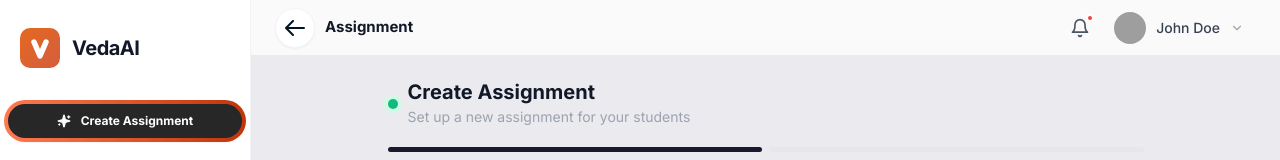
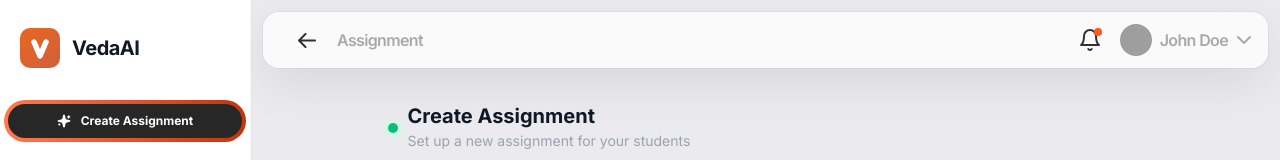
Before and after one commit to NitinSingh07/VedaAI, a Next.js app in the folder frontend/: page /create in a window 1280 px wide. Shown: the top 160 px of the page. Built offline with nearby package versions, Linux system fonts and the light colour scheme; no server answers; grey boxes are pictures that could not be loaded.

Commit message:
topbar changes

```diff
--- a/frontend/src/app/assignments/page.tsx
+++ b/frontend/src/app/assignments/page.tsx
@@ -65,7 +65,7 @@ export default function AssignmentsPage() {
       <div className="ml-[251px] flex-1 flex flex-col min-h-screen">
         <Topbar title="Assignment" showBack />
 
-        <main className="flex-1 pt-14 pb-24">
+        <main className="flex-1 pt-20 pb-24">
           {loading ? (
             <div className="flex items-center justify-center py-32">
               <Loader2 className="w-6 h-6 text-gray-400 animate-spin" />
--- a/frontend/src/app/create/page.tsx
+++ b/frontend/src/app/create/page.tsx
@@ -187,7 +187,7 @@ export default function CreateAssessmentPage() {
       <div className="ml-[251px] flex-1 flex flex-col min-h-screen">
         <Topbar title="Assignment" showBack />
 
-        <main className="flex-1 pt-14 pb-12 bg-[#EAEAEF]">
+        <main className="flex-1 pt-20 pb-12 bg-[#EAEAEF]">
           <div className="max-w-[820px] mx-auto px-8">
             {/* Page header */}
             <div className="pt-6 pb-4">
--- a/frontend/src/app/history/page.tsx
+++ b/frontend/src/app/history/page.tsx
@@ -58,7 +58,7 @@ export default function HistoryPage() {
       <div className="ml-[304px] flex-1 flex flex-col">
         <Topbar title="History" />
 
-      <main className="flex-1 pt-14 p-8">
+      <main className="flex-1 pt-20 p-8">
         <div className="mb-6 flex items-center justify-between">
           <div>
             <h1 className="text-2xl font-bold text-gray-900">Assessment History</h1>
--- a/frontend/src/app/result/[assignmentId]/page.tsx
+++ b/frontend/src/app/result/[assignmentId]/page.tsx
@@ -134,7 +134,7 @@ export default function ResultPage() {
       <Sidebar />
       <div className="ml-[304px] flex-1 flex flex-col">
         <Topbar title="Create New" showBack />
-        <main className="flex-1 pt-14 flex items-center justify-center">
+        <main className="flex-1 pt-20 flex items-center justify-center">
           <div className="text-center space-y-3">
             <Loader2 className="w-8 h-8 text-[#E8472A] animate-spin mx-auto" />
             <p className="text-sm text-gray-500">Loading question paper...</p>
@@ -150,7 +150,7 @@ export default function ResultPage() {
       <Sidebar />
       <div className="ml-[304px] flex-1 flex flex-col">
         <Topbar title="Create New" showBack />
-        <main className="flex-1 pt-14 flex items-center justify-center">
+        <main className="flex-1 pt-20 flex items-center justify-center">
           <div className="text-center space-y-4 max-w-sm">
             <AlertTriangle className="w-10 h-10 text-amber-500 mx-auto" />
             <p className="text-sm font-medium text-gray-700">{error}</p>
@@ -177,7 +177,7 @@ export default function ResultPage() {
       <div className="ml-[304px] flex-1 flex flex-col">
         <Topbar title="Create New" showBack />
 
-        <main className="flex-1 pt-14 pb-12">
+        <main className="flex-1 pt-20 pb-12">
           {/* Dark AI message panel */}
           <div className="bg-[#1A1A2E] px-8 py-5 flex items-start justify-between gap-6">
             <p className="text-sm text-gray-200 leading-relaxed flex-1">
--- a/frontend/src/components/Topbar.tsx
+++ b/frontend/src/components/Topbar.tsx
@@ -1,7 +1,7 @@
 'use client';
 
 import { useRouter } from 'next/navigation';
-import { ArrowLeft, Bell, ChevronDown } from 'lucide-react';
+import { ChevronDown } from 'lucide-react';
 
 interface Props {
   title: string;
@@ -13,47 +13,83 @@ export default function Topbar({ title, showBack = false }: Props) {
 
   return (
     <div
-      className="fixed top-0 right-0 z-20 flex items-center justify-between px-6 h-14"
+      className="fixed z-20 flex items-center justify-between"
       style={{
-        left: 251,
+        top: 12,
+        left: 263,
+        right: 12,
+        height: 56,
+        borderRadius: 16,
+        paddingLeft: 24,
+        paddingRight: 12,
         background: 'rgba(255,255,255,0.75)',
         backdropFilter: 'blur(12px)',
         WebkitBackdropFilter: 'blur(12px)',
-        borderBottom: '1px solid rgba(0,0,0,0.06)',
+        boxShadow: '0 0 0 1px rgba(0,0,0,0.04), 0 16px 48px rgba(0,0,0,0.08)',
       }}
     >
-      {/* Left: back + title */}
+      {/* Left: back arrow + title */}
       <div className="flex items-center gap-[10px]">
         {showBack && (
           <button
             onClick={() => router.back()}
-            className="flex items-center justify-center w-10 h-10 rounded-full bg-white border border-gray-100 hover:bg-gray-50 transition-all shadow-sm"
+            className="flex items-center justify-center w-10 h-10 flex-shrink-0"
           >
-            <svg width="20" height="16" viewBox="0 0 20 16" fill="none" xmlns="http://www.w3.org/2000/svg">
-              <path d="M19 8H1M1 8L8 1M1 8L8 15" stroke="#011625" strokeWidth="2" strokeLinecap="round" strokeLinejoin="round" />
+            {/* Arrow Left icon — 18×15, stroke 2px, color #303030 */}
+            <svg width="18" height="15" viewBox="0 0 18 15" fill="none" xmlns="http://www.w3.org/2000/svg">
+              <path d="M17 7.5H1M1 7.5L7.5 1M1 7.5L7.5 14" stroke="#303030" strokeWidth="2" strokeLinecap="round" strokeLinejoin="round" />
             </svg>
           </button>
         )}
-        <div className="flex items-center gap-2 text-[15px]">
-          <span className="font-bold text-gray-900">{title}</span>
-        </div>
+        {/* Title — Bricolage Grotesque, 600, 16px, #A9A9A9 */}
+        <span
+          className="font-semibold"
+          style={{ fontSize: 16, color: '#A9A9A9', letterSpacing: '-0.04em', lineHeight: '100%', fontFamily: 'var(--font-bricolage, inherit)' }}
+        >
+          {title}
+        </span>
       </div>
 
-      {/* Right: notification + profile */}
-      <div className="flex items-center gap-3">
-        <button className="relative flex items-center justify-center w-9 h-9 hover:opacity-70 transition-opacity">
-          <Bell className="w-5 h-5 text-gray-600" />
-          <span className="absolute top-1 right-1 w-2 h-2 bg-red-500 rounded-full border-2 border-white" />
+      {/* Right: bell + John Doe */}
+      <div className="flex items-center gap-[10px]">
+        {/* Bell with orange dot */}
+        <button className="relative flex items-center justify-center w-10 h-10 flex-shrink-0">
+          {/* Bell SVG — 24×24 */}
+          <svg width="24" height="24" viewBox="0 0 24 24" fill="none" xmlns="http://www.w3.org/2000/svg">
+            <path d="M18 8A6 6 0 0 0 6 8c0 7-3 9-3 9h18s-3-2-3-9" stroke="#303030" strokeWidth="2" strokeLinecap="round" strokeLinejoin="round" />
+            <path d="M13.73 21a2 2 0 0 1-3.46 0" stroke="#303030" strokeWidth="2" strokeLinecap="round" strokeLinejoin="round" />
+          </svg>
+          {/* Orange notification dot — 8×8, #FF5623 */}
+          <span
+            className="absolute rounded-full"
+            style={{ width: 8, height: 8, background: '#FF5623', top: 8, right: 8 }}
+          />
         </button>
 
-        <button className="flex items-center gap-2.5 pl-1 pr-3 py-1 rounded-2xl hover:bg-gray-100 transition-colors">
-          <img
-            src="https://ui-avatars.com/api/?name=John+Doe&background=6C63FF&color=fff&size=32&rounded=true&bold=true"
-            alt="John Doe"
-            className="w-8 h-8 rounded-full object-cover flex-shrink-0"
-          />
-          <span className="text-sm font-medium text-gray-700">John Doe</span>
-          <ChevronDown className="w-3.5 h-3.5 text-gray-400" />
+        {/* John Doe profile */}
+        <button className="flex items-center gap-2 hover:opacity-80 transition-opacity">
+          {/* Avatar — 32×32, radius 100px, bg #F6F6F6 */}
+          <div
+            className="flex-shrink-0 overflow-hidden"
+            style={{ width: 32, height: 32, borderRadius: 100, background: '#F6F6F6' }}
+          >
+            <img
+              src="https://ui-avatars.com/api/?name=John+Doe&background=F6F6F6&color=303030&size=32&bold=true"
+              alt="John Doe"
+              className="w-full h-full object-cover"
+            />
+          </div>
+          {/* Name + chevron — gap 4px */}
+          <div className="flex items-center gap-1">
+            <span
+              className="font-semibold"
+              style={{ fontSize: 16, color: '#A9A9A9', letterSpacing: '-0.04em', lineHeight: '100%', fontFamily: 'var(--font-bricolage, inherit)' }}
+            >
+              John Doe
+            </span>
+            {/* Chevron down — 24×24 */}
+            <ChevronDown className="text-[#A9A9A9]" style={{ width: 24, height: 24 }} />
+          </div>
         </button>
       </div>
     </div>
```
